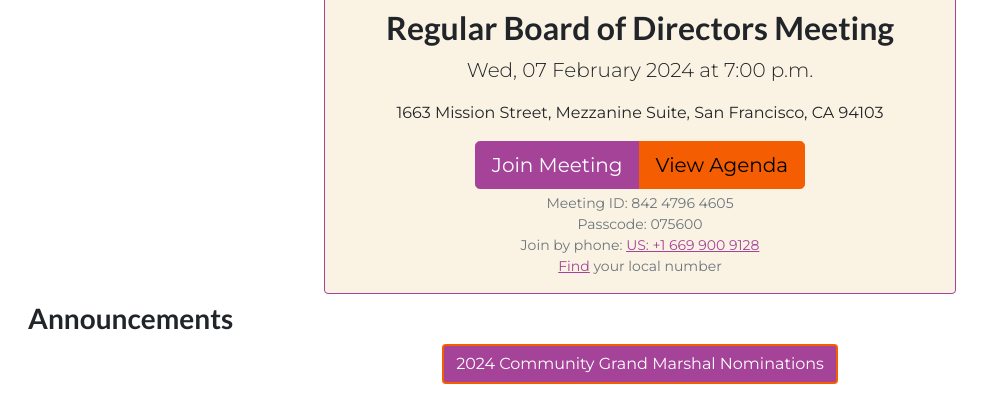
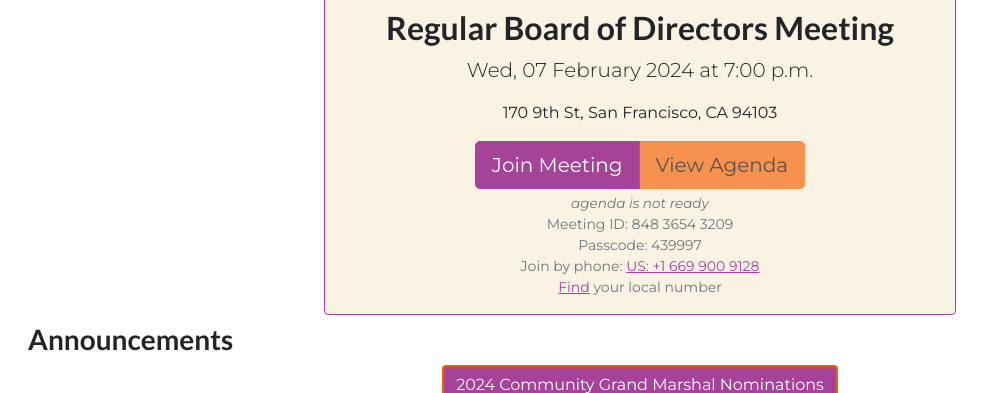
Before and after one commit to sfpride/members, a Jekyll site: the page built from index.html, in a window 1280 px wide and 900 px high, cut to the strip 262-655 px from the top of the window. Shown: the whole strip, without its empty margins (0-991 px from the left). Built offline with Jekyll 4.4.1, drawn with Linux system fonts in a browser that asks for light colours; some web fonts are replaced.

Commit message:
update meeting details

```diff
--- a/_data/meetings.yml
+++ b/_data/meetings.yml
@@ -5,12 +5,12 @@
   scope: Board
   date: "February 7th, 2024"
   time: "7:00 p.m."
-  location: "1663 Mission Street, Mezzanine Suite, San Francisco, CA 94103"
-  zoom-link: "https://us02web.zoom.us/j/84247964605?pwd=WUIxT3FKUTcwQVQ0anZSYXRRSjZEdz09"
-  zoom-id: "842 4796 4605"
-  zoom-passcode: "075600"
-  # agenda: "https://cdn.sfpride.org/docs/meetings/20240103-sfpride-board-agenda.pdf"
-  agenda: /agenda/2024/02/07/board
+  location: "170 9th St, San Francisco, CA 94103"
+  zoom-link: "https://us02web.zoom.us/meeting/register/tZAldO-tqjgoGt3pzqHFZl_wCFiZRELtQ8EC"
+  zoom-id: "848 3654 3209"
+  zoom-passcode: "439997"
+  #agenda: "https://cdn.sfpride.org/docs/meetings/20240103-sfpride-board-agenda.pdf"
+  #agenda: /agenda/2024/02/07/board
   #packet: "https://cdn.sfpride.org/docs/meetings/20240103-sfpride-board-packet.pdf"
 - title: Regular Membership Meeting
   active: false
```
